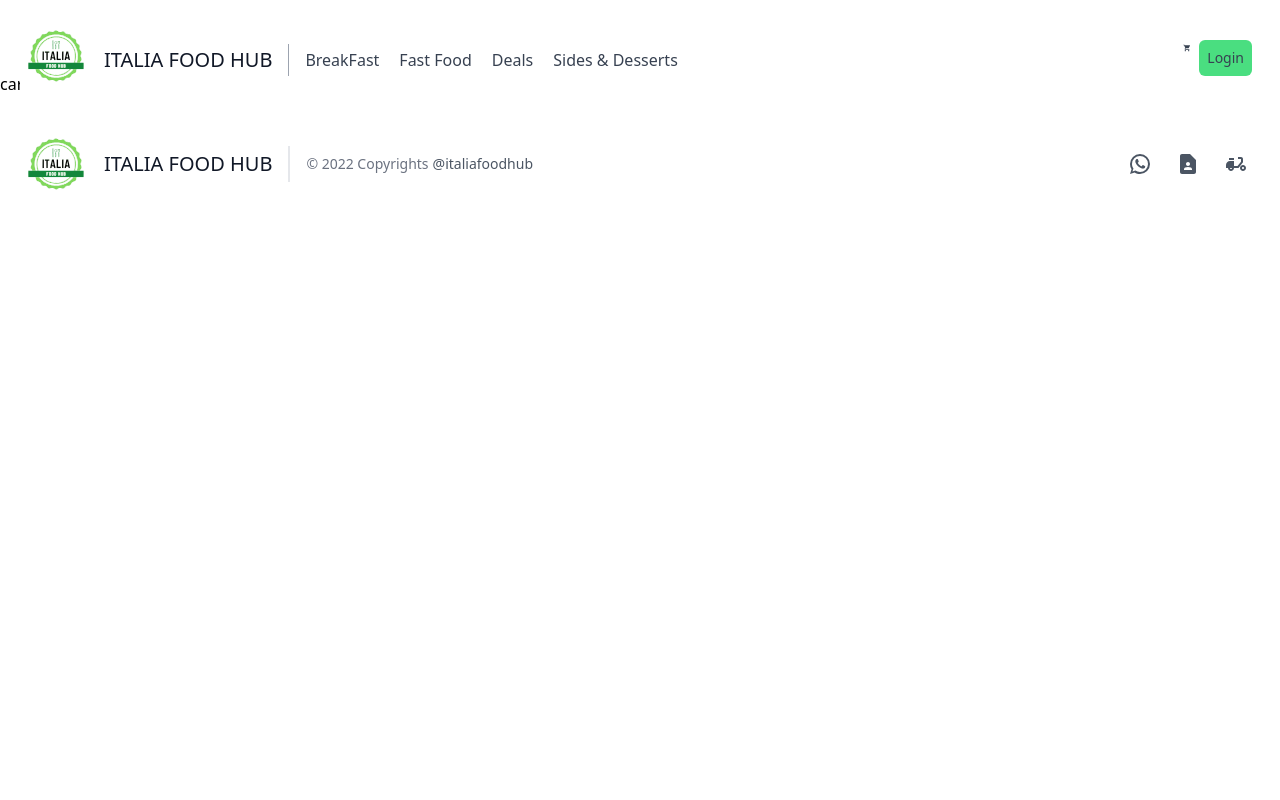
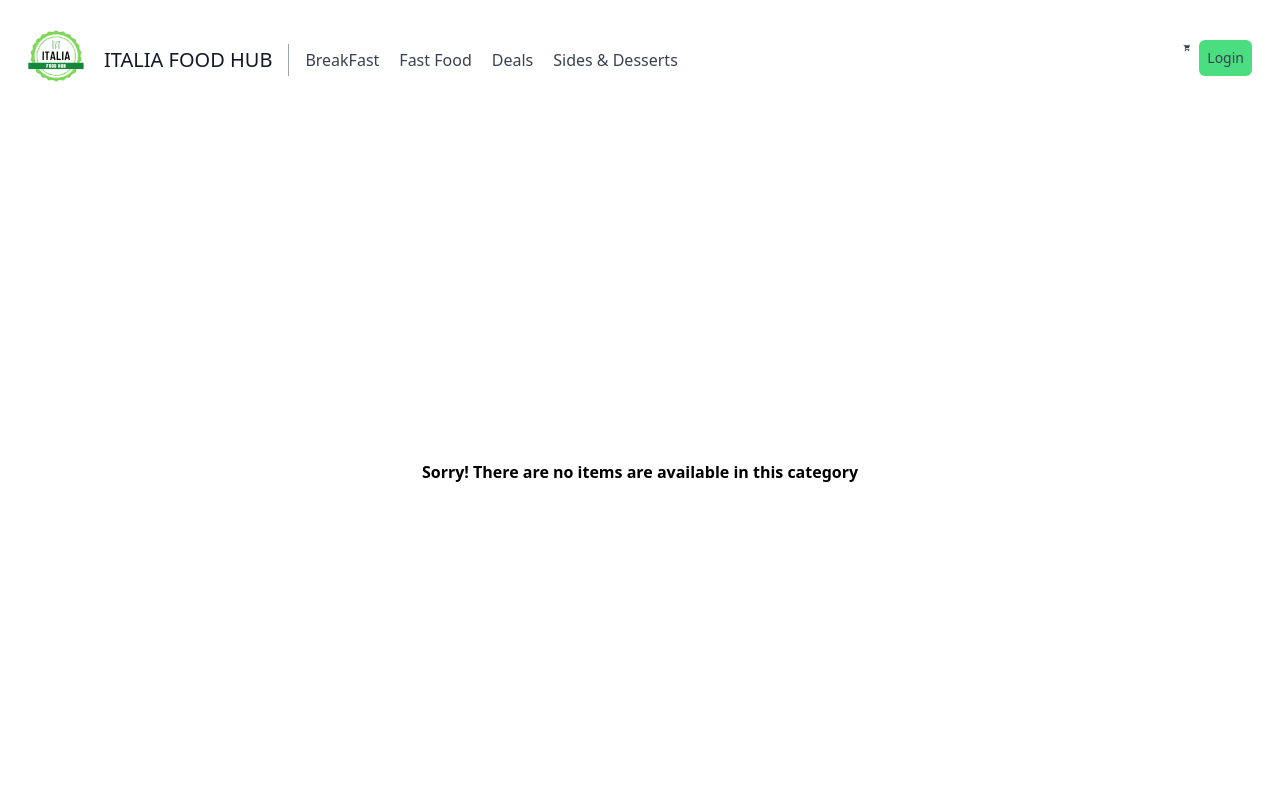
Before and after one commit to sulemansarwar10/shoppingcart, a Next.js app: page /cart in a window 1280 px wide. Shown: the top 800 px of the page. Built offline with nearby package versions, Linux system fonts and the light colour scheme.

Commit message:
try to fix error
Error: `'` can be escaped with `&apos;`, `&lsquo;`, `&#39;`, `&rsquo;`.  react/no-unescaped-entities

```diff
--- a/pages/breakfast.js
+++ b/pages/breakfast.js
@@ -25,7 +25,7 @@ const Breakfast = () => {
     }, [])
 
     return (
-        <div className='grid place-content-center font-extrabold min-w-full min-h-screen'>Sorry! There are no items are available in this category </div>
+        <div className='grid place-content-center font-extrabold min-w-full min-h-screen'>{"Sorry! There are no items are available in this category"} </div>
     )
 }
 
--- a/pages/cart.js
+++ b/pages/cart.js
@@ -1,8 +1,9 @@
 import React from 'react'
 
 const Cart = () => {
+
     return (
-        <div>cart</div>
+        <div className='grid place-content-center font-extrabold min-w-full min-h-screen'>{"Sorry! There are no items are available in this category"} </div>
     )
 }
 
--- a/pages/deals.js
+++ b/pages/deals.js
@@ -24,8 +24,9 @@ const Deals = () => {
 
     }, [])
 
+
     return (
-        <div className='grid place-content-center font-extrabold min-w-full min-h-screen'>Sorry! There are no items are available in this category </div>
+        <div className='grid place-content-center font-extrabold min-w-full min-h-screen'>{"Sorry! There are no items are available in this category"} </div>
     )
 }
 
--- a/pages/fastfood.js
+++ b/pages/fastfood.js
@@ -24,8 +24,9 @@ const Fastfood = () => {
 
     }, [])
 
+
     return (
-        <div className='grid place-content-center font-extrabold min-w-full min-h-screen'>Sorry! There are no items are available in this category </div>
+        <div className='grid place-content-center font-extrabold min-w-full min-h-screen'>{"Sorry! There are no items are available in this category"} </div>
     )
 }
 
--- a/pages/myaccount.js
+++ b/pages/myaccount.js
@@ -1,8 +1,9 @@
 import React from 'react'
 
 const Myaccount = () => {
+
     return (
-        <div>myaccount</div>
+        <div className='grid place-content-center font-extrabold min-w-full min-h-screen'>{"Sorry! There are no items are available in this category"} </div>
     )
 }
 
--- a/pages/orders.js
+++ b/pages/orders.js
@@ -1,8 +1,9 @@
 import React from 'react'
 
 const Orders = () => {
+
     return (
-        <div>orders</div>
+        <div className='grid place-content-center font-extrabold min-w-full min-h-screen'>{"Sorry! There are no items are available in this category"} </div>
     )
 }
 
--- a/pages/others.js
+++ b/pages/others.js
@@ -24,8 +24,9 @@ const Others = () => {
 
     }, [])
 
+
     return (
-        <div className='grid place-content-center font-extrabold min-w-full min-h-screen'>Sorry! There are no items are available in this category </div>
+        <div className='grid place-content-center font-extrabold min-w-full min-h-screen'>{"Sorry! There are no items are available in this category"} </div>
     )
 }
 
```
